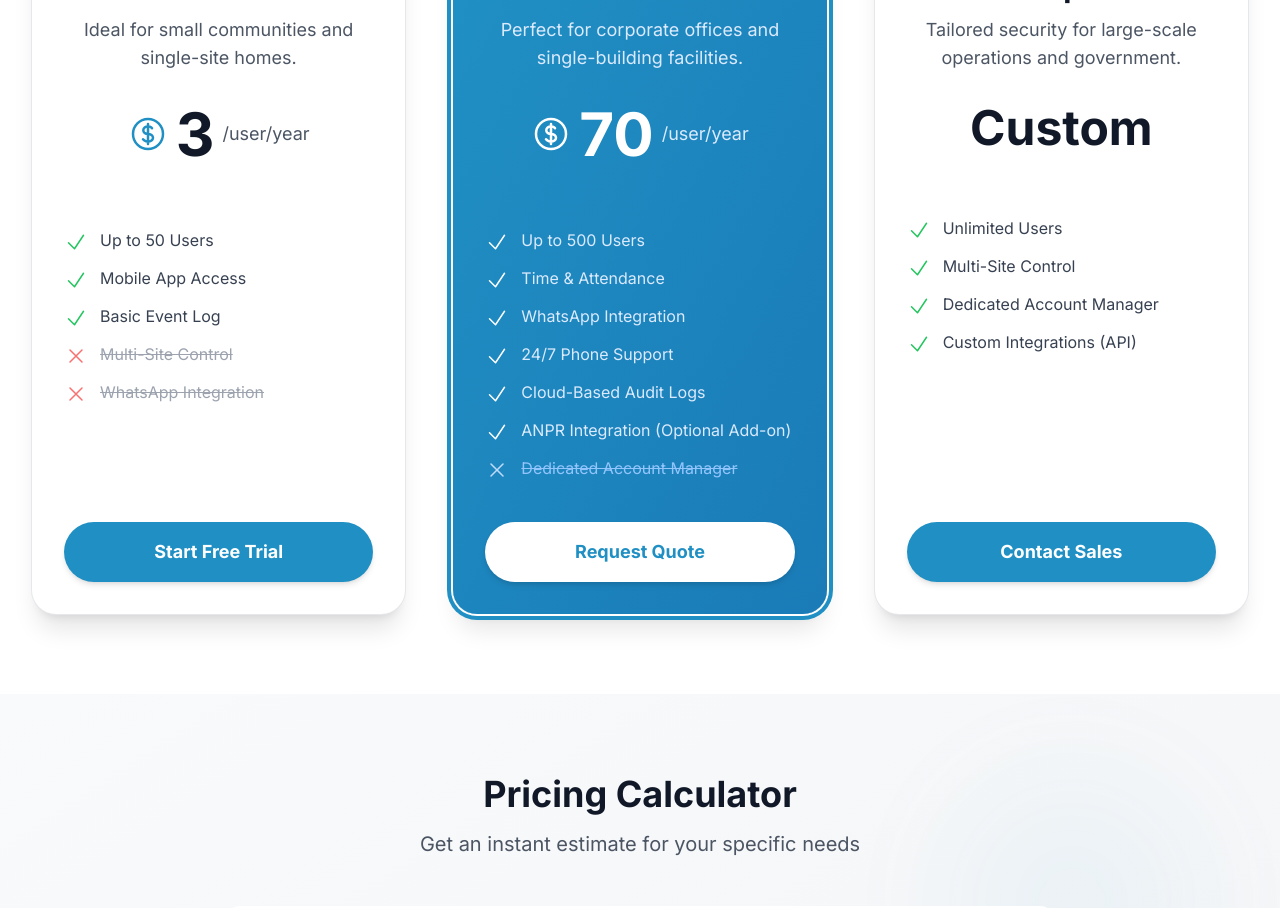
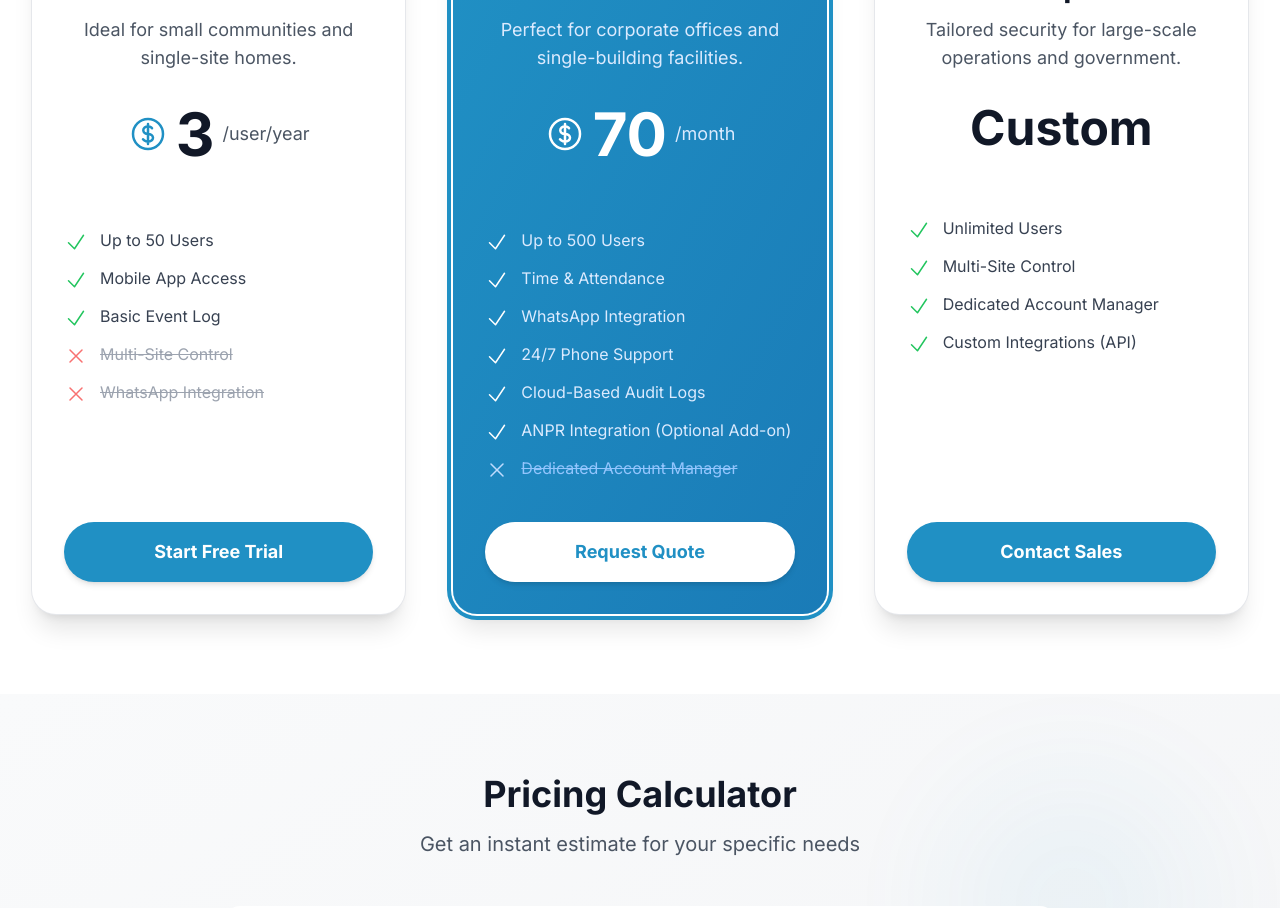
Before and after one commit to billychosee/smataccess-test, a Next.js app: page /pricing in a window 1280 px wide. Shown: the part 1060-1968 px from the top of the page. Built offline with nearby package versions, Linux system fonts and the light colour scheme; a web font is replaced by a local one.

Commit message:
Update Business Standard pricing display

```diff
--- a/app/pricing/page.tsx
+++ b/app/pricing/page.tsx
@@ -161,7 +161,7 @@ export default function Pricing() {
                   }
                 `}
               >
-                {/* Popular Badge */}
+                {/* Popular Badge (for the popular card) - Home page style */}
                 {tier.isPopular && (
                   <div className="absolute top-0 right-0 -mt-4 -mr-4 px-5 py-1 bg-white text-[#2090C4] text-sm font-bold rounded-full shadow-lg transform rotate-6">
                     Most Popular
@@ -208,7 +208,7 @@ export default function Pricing() {
                         <span className={`ml-2 text-lg ${
                           tier.isPopular ? "text-blue-100" : "text-gray-600"
                         }`}>
-                          /user/year
+                          /{tier.name === "Business Standard" ? "month" : "user/year"}
                         </span>
                       </>
                     ) : (
```
